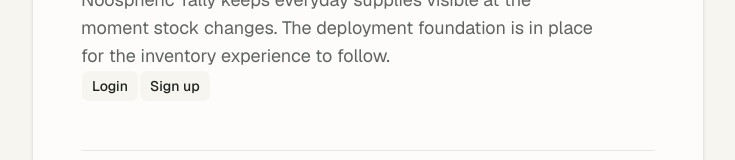
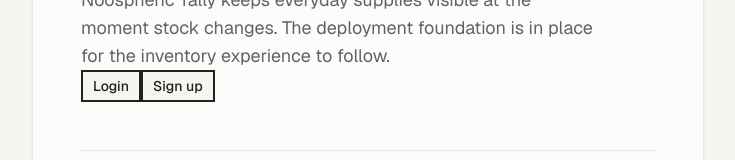
Before and after one commit to pterodactor3000/Noospheric-Tally, a Next.js app: page / in a window 1280 px wide. Shown: the part 399-559 px from the top of the page, without its empty margins (272-1007 px from the left). Built offline with nearby package versions, Linux system fonts and the light colour scheme.

Commit message:
feat: enhance UI components and login form with improved styling and structure

```diff
--- a/src/app/(auth)/layout.tsx
+++ b/src/app/(auth)/layout.tsx
@@ -23,9 +23,33 @@
         'sm:px-10',
       )}
     >
-      <div className={clsx('mx-auto', 'w-full', 'max-w-md')}>
-        <p>Noospheric Tally</p>
-        {children}
+      <div className={clsx('mx-auto', 'w-full', 'max-w-4xl')}>
+        <div
+          className={clsx(
+            'border',
+            'border-foreground/50',
+            'bg-white/70',
+            'p-8',
+            'shadow-sm',
+            'backdrop-blur',
+            'sm:p-12',
+            'dark:bg-black/20',
+          )}
+        >
+          <p
+            className={clsx(
+              'mb-8',
+              'font-mono',
+              'font-semibold',
+              'tracking-[0.24em]',
+              'text-foreground/70',
+              'uppercase',
+            )}
+          >
+            Noospheric Tally
+          </p>
+          {children}
+        </div>
       </div>
     </main>
   )
--- a/src/app/globals.css
+++ b/src/app/globals.css
@@ -1,4 +1,4 @@
-@import "tailwindcss";
+@import 'tailwindcss';
 
 :root {
   --background: #f7f5f0;
@@ -15,7 +15,7 @@
 @media (prefers-color-scheme: dark) {
   :root {
     --background: #101512;
-		--foreground: #eef3ec;
+    --foreground: #32af00;
   }
 }
 
--- a/src/app/layout.tsx
+++ b/src/app/layout.tsx
@@ -1,33 +1,39 @@
-import type { Metadata } from "next";
-import { Geist, Geist_Mono } from "next/font/google";
-import "./globals.css";
+import type { Metadata } from 'next'
+import { Geist, Geist_Mono } from 'next/font/google'
+
+import './globals.css'
 
 const geistSans = Geist({
-	variable: "--font-geist-sans",
-	subsets: ["latin"],
-});
+  variable: '--font-geist-sans',
+  subsets: ['latin'],
+})
 
 const geistMono = Geist_Mono({
-	variable: "--font-geist-mono",
-	subsets: ["latin"],
-});
+  variable: '--font-geist-mono',
+  subsets: ['latin'],
+})
 
 export const metadata: Metadata = {
-	title: "Noospheric Tally",
-	description: "A household inventory app for keeping everyday stock visible.",
-};
+  title: '// Noospheric Tally //',
+  description:
+    '[ A household inventory app for keeping everyday stock visible ]',
+}
 
 export default function RootLayout({
   children,
 }: Readonly<{
-	children: React.ReactNode;
+  children: React.ReactNode
 }>) {
   return (
     <html lang="en">
       <head>
         <link rel="icon" href="/favicon.svg" type="image/svg+xml" />
       </head>
-			<body className={`${geistSans.variable} ${geistMono.variable} antialiased`}>{children}</body>
+      <body
+        className={`${geistSans.variable} ${geistMono.variable} antialiased`}
+      >
+        {children}
+      </body>
     </html>
-	);
+  )
 }
--- a/src/components/ui/button.tsx
+++ b/src/components/ui/button.tsx
@@ -3,33 +3,135 @@
 import { clsx } from 'clsx'
 
 const buttonVariants = cva(
-  "group/button inline-flex shrink-0 items-center justify-center rounded-lg border border-transparent bg-clip-padding text-sm font-medium whitespace-nowrap transition-all outline-none select-none focus-visible:border-ring focus-visible:ring-3 focus-visible:ring-ring/50 active:not-aria-[haspopup]:translate-y-px disabled:pointer-events-none disabled:opacity-50 aria-invalid:border-destructive aria-invalid:ring-3 aria-invalid:ring-destructive/20 dark:aria-invalid:border-destructive/50 dark:aria-invalid:ring-destructive/40 [&_svg]:pointer-events-none [&_svg]:shrink-0 [&_svg:not([class*='size-'])]:size-4",
+  clsx(
+    'group/button',
+    'inline-flex',
+    'shrink-0',
+    'items-center',
+    'justify-center',
+    'border',
+    'border-2',
+    'bg-clip-padding',
+    'text-sm',
+    'font-medium',
+    'whitespace-nowrap',
+    'transition-all',
+    'outline-none',
+    'select-none',
+    'focus-visible:border-ring',
+    'focus-visible:ring-3',
+    'focus-visible:ring-ring/50',
+    'active:not-aria-[haspopup]:translate-y-px',
+    'disabled:pointer-events-none',
+    'disabled:opacity-50',
+    'aria-invalid:border-destructive',
+    'aria-invalid:ring-3',
+    'aria-invalid:ring-destructive/20',
+    'dark:aria-invalid:border-destructive/50',
+    'dark:aria-invalid:ring-destructive/40',
+    '[&_svg]:pointer-events-none',
+    '[&_svg]:shrink-0',
+    "[&_svg:not([class*='size-'])]:size-4",
+  ),
   {
     variants: {
       variant: {
-        default: 'bg-primary text-primary-foreground hover:bg-primary/80',
-        outline:
-          'border-border bg-background hover:bg-muted hover:text-foreground aria-expanded:bg-muted aria-expanded:text-foreground dark:border-input dark:bg-input/30 dark:hover:bg-input/50',
-        secondary:
-          'bg-secondary text-secondary-foreground hover:bg-[color-mix(in_oklch,var(--secondary),var(--foreground)_5%)] aria-expanded:bg-secondary aria-expanded:text-secondary-foreground',
-        ghost:
-          'hover:bg-muted hover:text-foreground aria-expanded:bg-muted aria-expanded:text-foreground dark:hover:bg-muted/50',
-        destructive:
-          'bg-destructive/10 text-destructive hover:bg-destructive/20 focus-visible:border-destructive/40 focus-visible:ring-destructive/20 dark:bg-destructive/20 dark:hover:bg-destructive/30 dark:focus-visible:ring-destructive/40',
-        link: 'text-primary underline-offset-4 hover:underline',
+        default: clsx(
+          'bg-foreground',
+          'text-background',
+          'hover:bg-primary/80',
+        ),
+        outline: clsx(
+          'border-border',
+          'bg-background',
+          'hover:bg-green-800/10',
+          'hover:text-foreground',
+          'aria-expanded:bg-green-800/10',
+          'aria-expanded:text-foreground',
+          'dark:border-input',
+          'dark:bg-input/30',
+          'dark:hover:bg-green-800/20',
+        ),
+        secondary: clsx(
+          'bg-green-800',
+          'text-foreground',
+          'border-0',
+          'hover:bg-[color-mix(in_oklch,var(--secondary),var(--foreground)_5%)]',
+          'aria-expanded:bg-secondary',
+          'aria-expanded:text-secondary-foreground',
+        ),
+        ghost: clsx(
+          'bg-transparent',
+          'border-0',
+          'hover:bg-green-800/5',
+          'hover:text-green-700',
+          'aria-expanded:bg-green-800/10',
+          'aria-expanded:text-green-800',
+          'dark:hover:bg-green-800/5',
+        ),
+        destructive: clsx(
+          'bg-red-700/10',
+          'text-red-700',
+          'border-red-700',
+          'hover:bg-red-700/10',
+          'focus-visible:border-red-700/30',
+          'focus-visible:ring-red-700/10',
+          'dark:bg-red-700/10',
+          'dark:hover:bg-red-700/20',
+          'dark:focus-visible:ring-red-700/30',
+        ),
+        link: clsx('text-primary', 'underline-offset-4', 'hover:underline'),
       },
       size: {
-        default:
-          'h-8 gap-1.5 px-2.5 has-data-[icon=inline-end]:pr-2 has-data-[icon=inline-start]:pl-2',
-        xs: "h-6 gap-1 rounded-[min(var(--radius-md),10px)] px-2 text-xs in-data-[slot=button-group]:rounded-lg has-data-[icon=inline-end]:pr-1.5 has-data-[icon=inline-start]:pl-1.5 [&_svg:not([class*='size-'])]:size-3",
-        sm: "h-7 gap-1 rounded-[min(var(--radius-md),12px)] px-2.5 text-[0.8rem] in-data-[slot=button-group]:rounded-lg has-data-[icon=inline-end]:pr-1.5 has-data-[icon=inline-start]:pl-1.5 [&_svg:not([class*='size-'])]:size-3.5",
-        lg: 'h-9 gap-1.5 px-2.5 has-data-[icon=inline-end]:pr-2 has-data-[icon=inline-start]:pl-2',
-        icon: 'size-8',
-        'icon-xs':
-          "size-6 rounded-[min(var(--radius-md),10px)] in-data-[slot=button-group]:rounded-lg [&_svg:not([class*='size-'])]:size-3",
-        'icon-sm':
-          'size-7 rounded-[min(var(--radius-md),12px)] in-data-[slot=button-group]:rounded-lg',
-        'icon-lg': 'size-9',
+        default: clsx(
+          'h-8',
+          'gap-1.5',
+          'px-2.5',
+          'has-data-[icon=inline-end]:pr-2',
+          'has-data-[icon=inline-start]:pl-2',
+        ),
+        xs: clsx(
+          'h-6',
+          'gap-1',
+          'rounded-[min(var(--radius-md),10px)]',
+          'px-2',
+          'text-xs',
+          'in-data-[slot=button-group]:rounded-lg',
+          'has-data-[icon=inline-end]:pr-1.5',
+          'has-data-[icon=inline-start]:pl-1.5',
+          "[&_svg:not([class*='size-'])]:size-3",
+        ),
+        sm: clsx(
+          'h-7',
+          'gap-1',
+          'rounded-[min(var(--radius-md),12px)]',
+          'px-2.5',
+          'text-[0.8rem]',
+          'in-data-[slot=button-group]:rounded-lg',
+          'has-data-[icon=inline-end]:pr-1.5',
+          'has-data-[icon=inline-start]:pl-1.5',
+          "[&_svg:not([class*='size-'])]:size-3.5",
+        ),
+        lg: clsx(
+          'h-9',
+          'gap-1.5',
+          'px-2.5',
+          'has-data-[icon=inline-end]:pr-2',
+          'has-data-[icon=inline-start]:pl-2',
+        ),
+        icon: clsx('size-8'),
+        'icon-xs': clsx(
+          'size-6',
+          'rounded-[min(var(--radius-md),10px)]',
+          'in-data-[slot=button-group]:rounded-lg',
+          "[&_svg:not([class*='size-'])]:size-3",
+        ),
+        'icon-sm': clsx(
+          'size-7',
+          'rounded-[min(var(--radius-md),12px)]',
+          'in-data-[slot=button-group]:rounded-lg',
+        ),
+        'icon-lg': clsx('size-9'),
       },
     },
     defaultVariants: {
--- a/src/components/ui/input.tsx
+++ b/src/components/ui/input.tsx
@@ -19,7 +19,40 @@
       data-slot="input"
       className={composeRenderProps(className, (className) =>
         clsx(
-          'h-8 w-full min-w-0 rounded-lg border border-input bg-transparent px-2.5 py-1 text-base transition-colors outline-none file:inline-flex file:h-6 file:border-0 file:bg-transparent file:text-sm file:font-medium file:text-foreground placeholder:text-muted-foreground focus-visible:border-ring focus-visible:ring-3 focus-visible:ring-ring/50 disabled:pointer-events-none disabled:cursor-not-allowed disabled:bg-input/50 disabled:opacity-50 aria-invalid:border-destructive aria-invalid:ring-3 aria-invalid:ring-destructive/20 md:text-sm dark:bg-input/30 dark:disabled:bg-input/80 dark:aria-invalid:border-destructive/50 dark:aria-invalid:ring-destructive/40',
+          'h-8',
+          'w-full',
+          'min-w-0',
+          'border',
+          'border-input',
+          'bg-transparent',
+          'px-2.5',
+          'py-1',
+          'text-base',
+          'transition-colors',
+          'outline-none',
+          'file:inline-flex',
+          'file:h-6',
+          'file:border-0',
+          'file:bg-transparent',
+          'file:text-sm',
+          'file:font-medium',
+          'file:text-foreground',
+          'placeholder:text-muted-foreground',
+          'focus-visible:border-ring',
+          'focus-visible:ring-3',
+          'focus-visible:ring-ring/50',
+          'disabled:pointer-events-none',
+          'disabled:cursor-not-allowed',
+          'disabled:bg-input/50',
+          'disabled:opacity-50',
+          'aria-invalid:border-destructive',
+          'aria-invalid:ring-3',
+          'aria-invalid:ring-destructive/20',
+          'md:text-sm',
+          'dark:bg-input/30',
+          'dark:disabled:bg-input/80',
+          'dark:aria-invalid:border-destructive/50',
+          'dark:aria-invalid:ring-destructive/40',
           className,
         ),
       )}
--- /dev/null
+++ b/src/components/ui/label.tsx
@@ -0,0 +1,20 @@
+'use client'
+
+import * as React from 'react'
+
+import { clsx } from 'clsx'
+
+function Label({ className, ...props }: React.ComponentProps<'label'>) {
+  return (
+    <label
+      data-slot="label"
+      className={clsx(
+        'flex items-center gap-2 text-sm leading-none font-medium select-none group-data-[disabled=true]:pointer-events-none group-data-[disabled=true]:opacity-50 peer-disabled:cursor-not-allowed peer-disabled:opacity-50',
+        className,
+      )}
+      {...props}
+    />
+  )
+}
+
+export { Label }
```
Also changed, not shown: src/app/(auth)/login/page.tsx (+139 -5 lines). Lines whose indentation alone changed are shown as unchanged.
